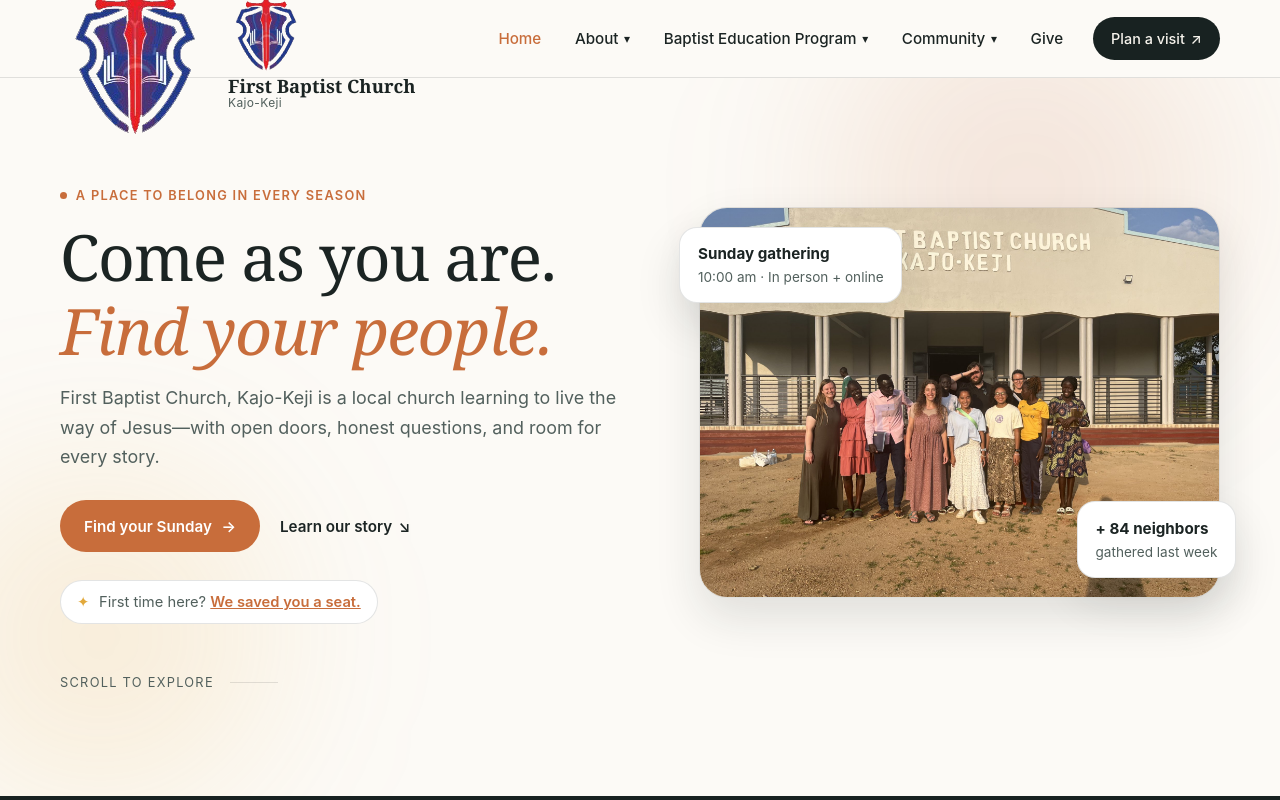
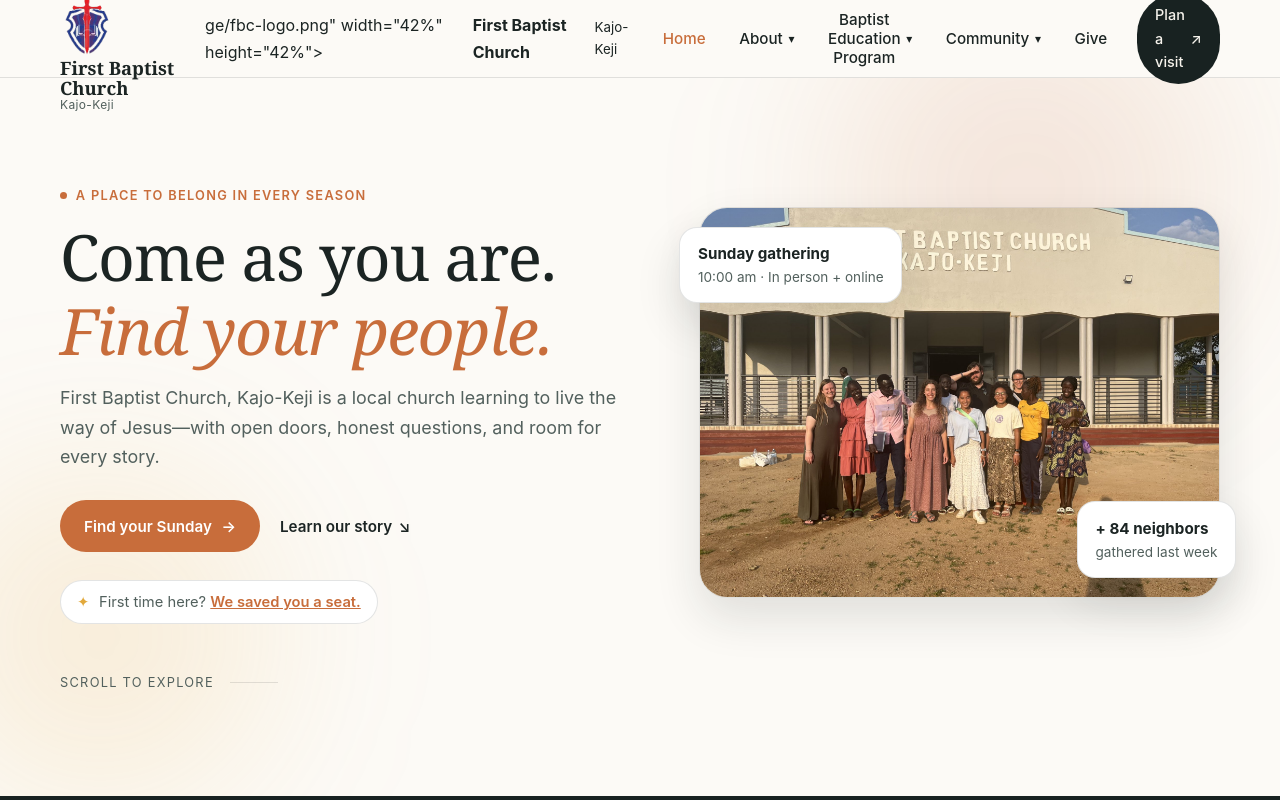
Before and after one commit to gale-123/www.fbc.org, a plain HTML site: page index.html in a window 1280 px wide. Shown: the top 800 px of the page. Drawn offline with Linux system fonts and the light colour scheme.

Commit message:
Update index.html

```diff
--- a/index.html
+++ b/index.html
@@ -16,8 +16,7 @@
     <div class="container header-inner">
       <a class="brand" href="index.html" aria-label="First Baptist Church, Kajo-Keji home">
 
-        <img src="image/fbc-logo.png" >
-        <span class="brand-copy"> <img src="image/fbc-logo.png" width="42%" height="42%"><strong>First Baptist Church</strong><small>Kajo-Keji</small></span>
+        <span class="brand-copy"> <img src="imapy"> <img src="image/fbc-logo.png" width="42%" height="42%"><strong>First Baptist Church</strong><small>Kajo-Keji</small></span>ge/fbc-logo.png" width="42%" height="42%"><strong>First Baptist Church</strong><small>Kajo-Keji</small></span>
       </a>
       <button class="menu-toggle" type="button" aria-expanded="false" aria-controls="site-nav">
         <span></span><span></span><span></span><b class="sr-only">Open navigation</b>
```
